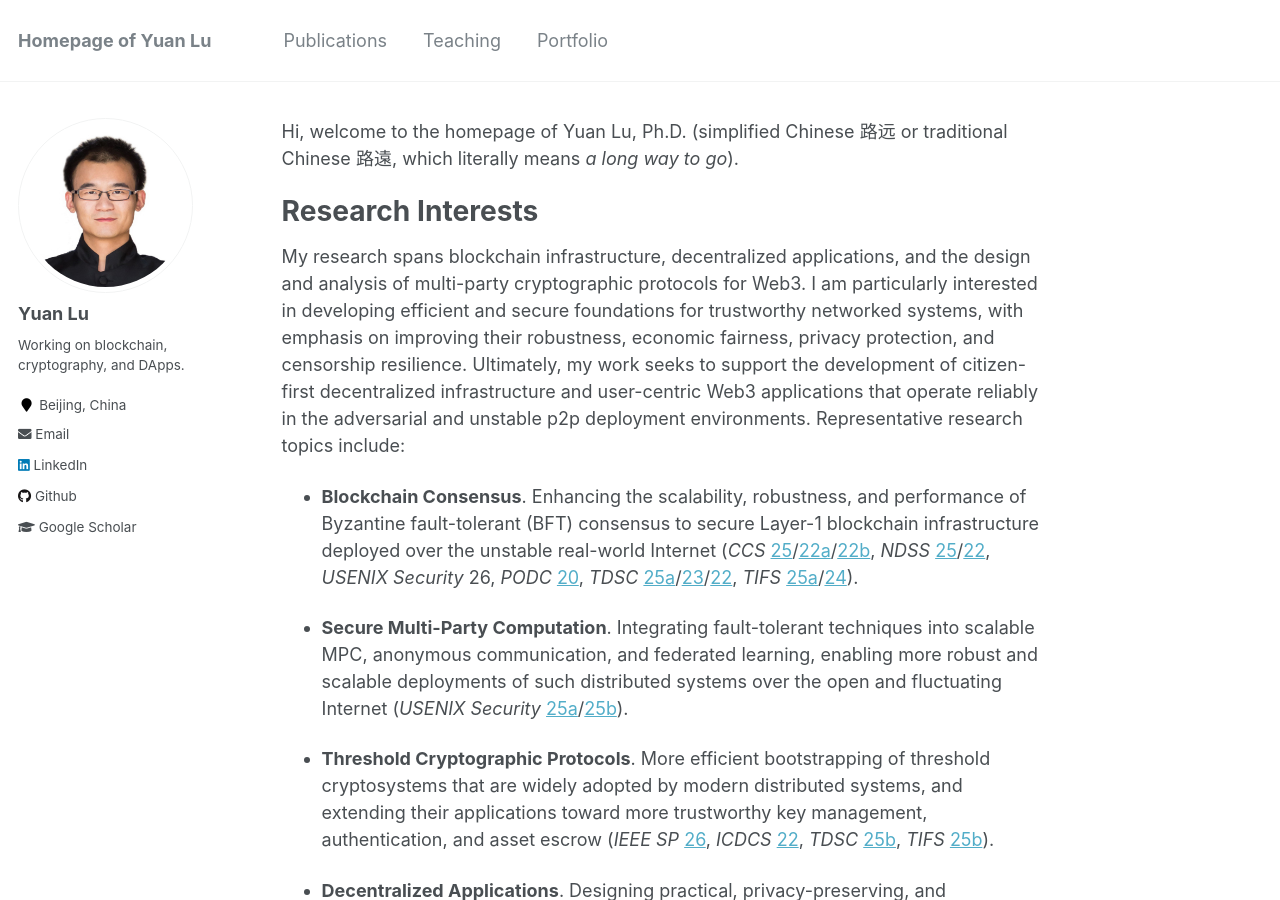
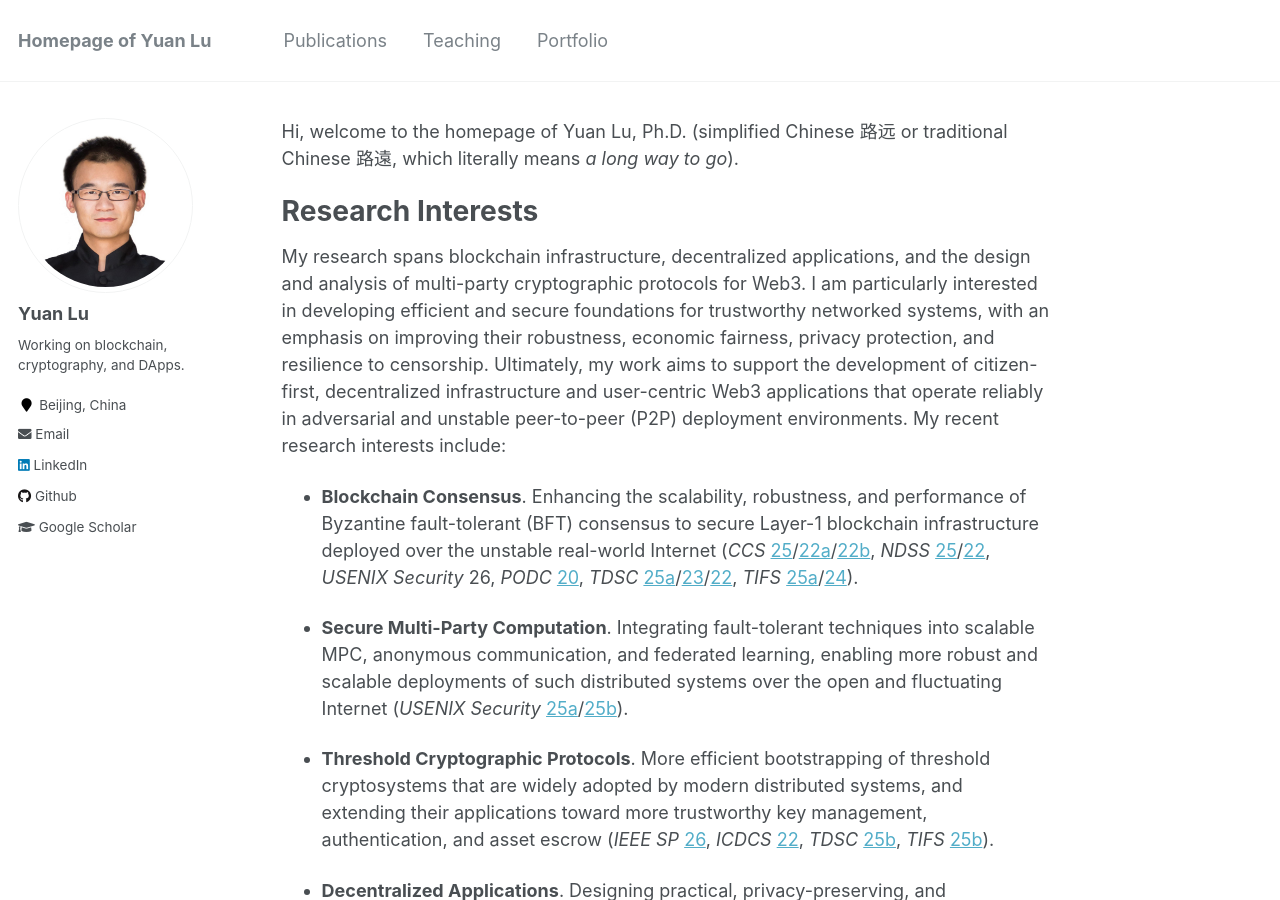
Before and after one commit to yylluu/yylluu.github.io, a Jekyll site: the page built from _pages/about.md, in a window 1280 px wide and 900 px high. Built offline with Jekyll 4.4.1, drawn with Linux system fonts in a browser that asks for light colours.

Commit message:
Update about.md

```diff
--- a/_pages/about.md
+++ b/_pages/about.md
@@ -12,7 +12,7 @@ Hi, welcome to the homepage of Yuan Lu, Ph.D. (simplified Chinese 路远 or trad
 Research Interests
 ======
 
-My research spans blockchain infrastructure, decentralized applications, and the design and analysis of multi-party cryptographic protocols for Web3. I am particularly interested in developing efficient and secure foundations for trustworthy networked systems, with emphasis on improving their robustness, economic fairness, privacy protection, and censorship resilience. Ultimately, my work seeks to support the development of citizen-first decentralized infrastructure and user-centric Web3 applications that operate reliably in the adversarial and unstable p2p deployment environments. Representative research topics include:
+My research spans blockchain infrastructure, decentralized applications, and the design and analysis of multi-party cryptographic protocols for Web3. I am particularly interested in developing efficient and secure foundations for trustworthy networked systems, with an emphasis on improving their robustness, economic fairness, privacy protection, and resilience to censorship. Ultimately, my work aims to support the development of citizen-first, decentralized infrastructure and user-centric Web3 applications that operate reliably in adversarial and unstable peer-to-peer (P2P) deployment environments. My recent research interests include:
 
 - **Blockchain Consensus**. Enhancing the scalability, robustness, and performance of Byzantine fault-tolerant (BFT) consensus to secure Layer-1 blockchain infrastructure deployed over the unstable real-world Internet (*CCS* [25](https://dl.acm.org/doi/abs/10.1145/3719027.3765132)/[22a](https://dl.acm.org/doi/abs/10.1145/3548606.3559346)/[22b](https://dl.acm.org/doi/abs/10.1145/3548606.3559379), *NDSS* [25](https://eprint.iacr.org/2024/206)/[22](https://eprint.iacr.org/2022/27), *USENIX Security* 26, *PODC* [20](https://dl.acm.org/doi/abs/10.1145/3382734.3405707), *TDSC* [25a](https://ieeexplore.ieee.org/abstract/document/11002681)/[23](https://ieeexplore.ieee.org/abstract/document/9913698)/[22](https://ieeexplore.ieee.org/abstract/document/9913698), *TIFS* [25a](https://ieeexplore.ieee.org/abstract/document/11014212)/[24](https://ieeexplore.ieee.org/abstract/document/10415090)).
 
```
